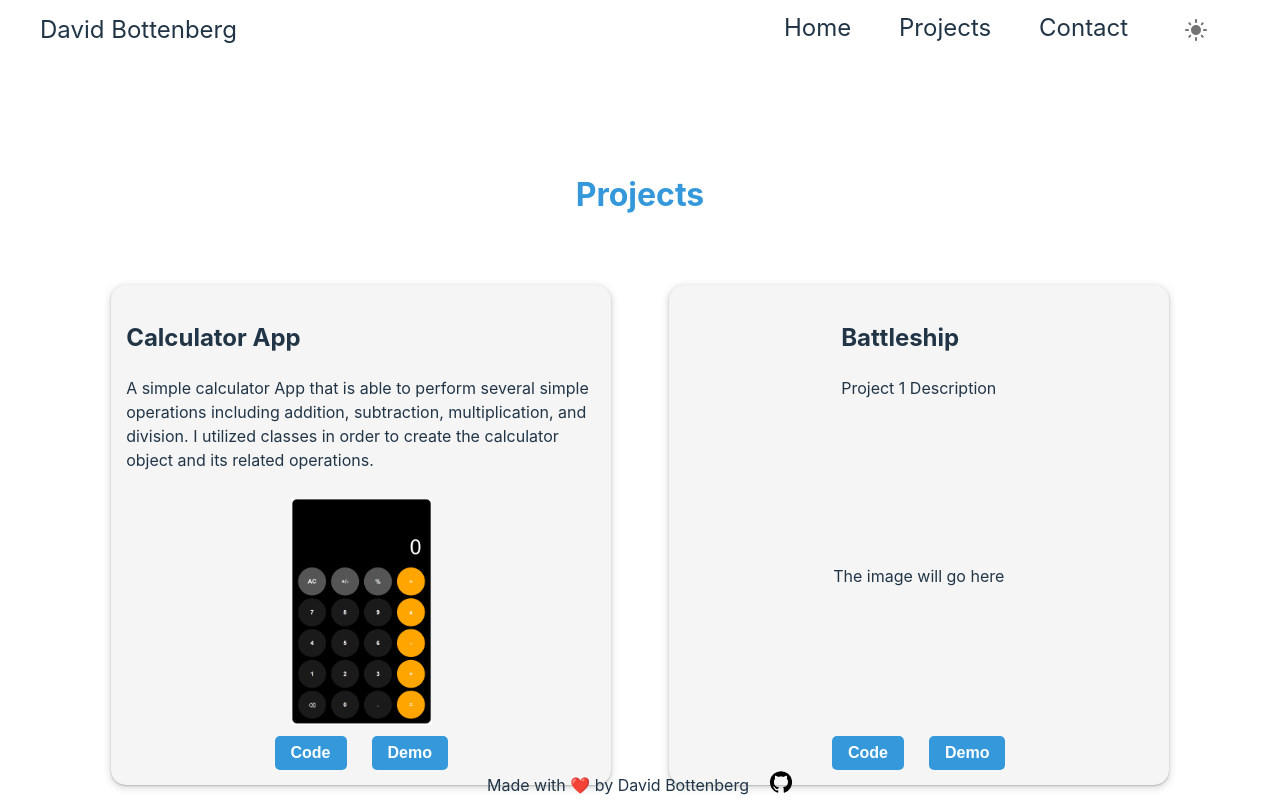
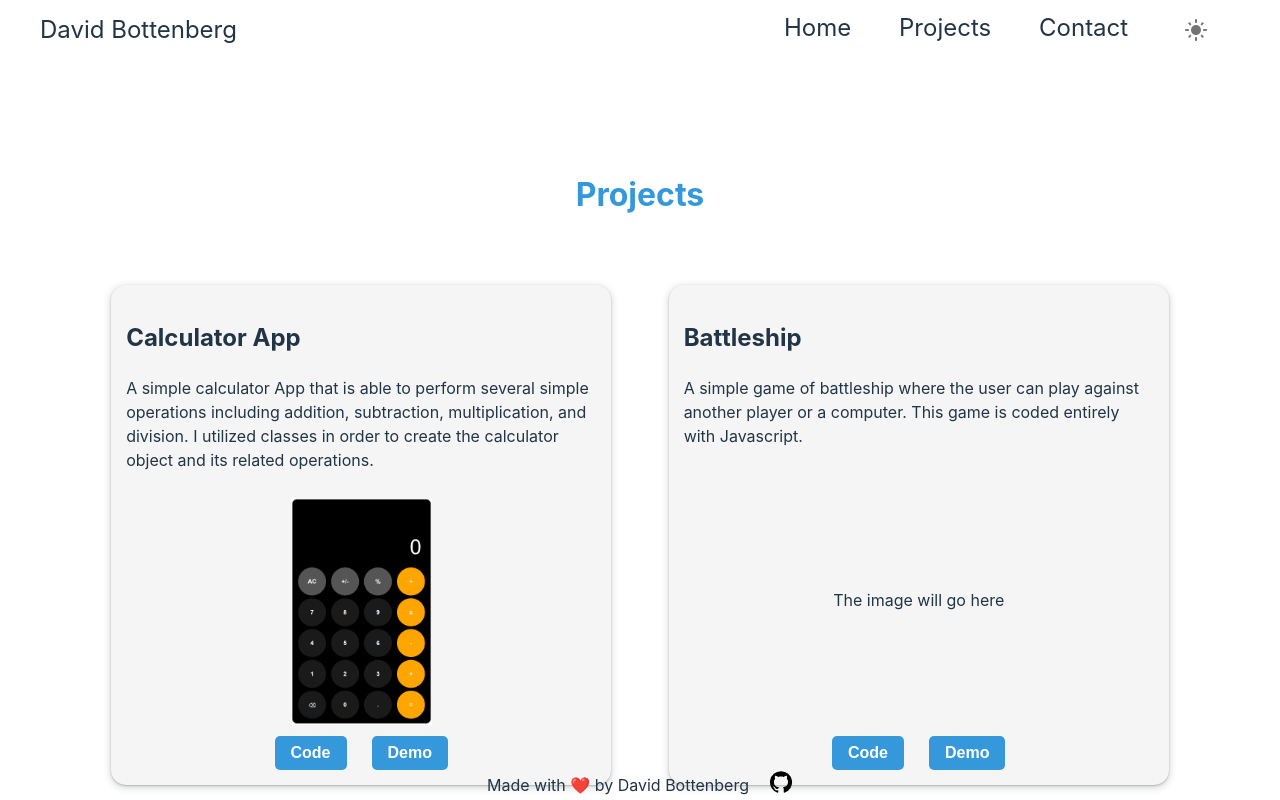
Before and after one commit to davebott-dev/portfolio, a React (Vite) app: page /projects in a window 1280 px wide. Built offline with nearby package versions, Linux system fonts and the light colour scheme.

Commit message:
minor updates to the projects page

```diff
--- a/src/App.css
+++ b/src/App.css
@@ -102,6 +102,10 @@ footer {
 #second>div:first-child>h2{
   margin-top: 50px;
   text-align: center;
+}
+#second> div:nth-child(3) {
+  padding: 15px;
+  width: 95%;
 }
 #third {
   display: grid;
@@ -329,7 +333,7 @@ a {
   justify-content: center;
   gap: 25px;
 }
-.project-card>div:nth-child(3)>button{
+.project-card>div:nth-child(3)>a>button{
   padding: 8px 16px;
   background: #3498DB;
   color: white;
@@ -346,7 +350,7 @@ button a {
   color: white;
   text-decoration: none;
 }
-.project-card>div:nth-child(3)>button:hover {
+.project-card>div:nth-child(3)>a>button:hover {
   background: #1a425c;
 }
 .project-card:hover{
--- a/src/Index.jsx
+++ b/src/Index.jsx
@@ -59,7 +59,6 @@ function Index() {
   }
  })
   `;
-  //add typewriter animation
   return (
     <MegaScroll>
       <section id="first">
--- a/src/routes/Projects.jsx
+++ b/src/routes/Projects.jsx
@@ -8,60 +8,96 @@ function Projects() {
           <p>
             A simple calculator App that is able to perform several simple
             operations including addition, subtraction, multiplication, and
-            division. I utilized classes in order to create the calculator object
-            and its related operations. {" "}
+            division. I utilized classes in order to create the calculator
+            object and its related operations.{" "}
           </p>
         </div>
         <div>
           <img src="./project1.png" alt="" />
         </div>
         <div>
-          <button><a href="https://github.com/davebott-dev/calculator/tree/main">Code</a></button>
+          <a href="https://github.com/davebott-dev/calculator/tree/main">
+            <button>Code</button>
+          </a>
+
+          <a href="">
             <button>Demo</button>
+          </a>
         </div>
       </div>
       <div className="project-card">
         <div>
           <h2>Battleship</h2>
-          <p>Project 1 Description</p>
+          <p>
+            A simple game of battleship where the user can play against another
+            player or a computer. This game is coded entirely with Javascript.
+          </p>
         </div>
         <div> The image will go here</div>
         <div>
+          <a href="https://github.com/davebott-dev/battleship">
             <button>Code</button>
+          </a>
+
+          <a href="">
             <button>Demo</button>
+          </a>
         </div>
       </div>
       <div className="project-card">
         <div>
           <h2>Tic-Tac-Toe</h2>
-          <p>Project 1 Description</p>
+          <p>
+            A simple game of Tic-Tac-Toe coded using Javascript. This was the
+            first major learning project in The Odin Project.
+          </p>
         </div>
         <div> The image will go here</div>
         <div>
+          <a href="https://github.com/davebott-dev/TicTacToe">
             <button>Code</button>
+          </a>
+
           <button>Demo</button>
         </div>
       </div>
       <div className="project-card">
         <div>
           <h2>Pokemon Memory Game</h2>
-          <p>Project 1 Description</p>
+          <p>
+            A Pokemon Memory Recall game built using React. The objective of the
+            game is to click the Pokemon that you have not already clicked and
+            see how many in a row you can get.
+          </p>
         </div>
         <div> The image will go here</div>
         <div>
+          <a href="https://github.com/davebott-dev/pokemon-memory-game">
             <button>Code</button>
+          </a>
+
+          <a href="https://pokemon-memory-game-2.netlify.app/">
             <button>Demo</button>
+          </a>
         </div>
       </div>
       <div className="project-card a">
         <div>
           <h2>CV Generator</h2>
-          <p>Project 1 Description</p>
+          <p>
+            This is a simple resume generator application that inputs your
+            desired information on a template resume. This project was built
+            using React.
+          </p>
         </div>
         <div> The image will go here</div>
         <div>
+          <a href="https://github.com/davebott-dev/react-cv-project">
             <button>Code</button>
+          </a>
+          <a href="https://custom-resume-builder.netlify.app/">
             <button>Demo</button>
+          </a>
         </div>
       </div>
       <div className="project-card">
```
Lines whose indentation alone changed are shown as unchanged.
